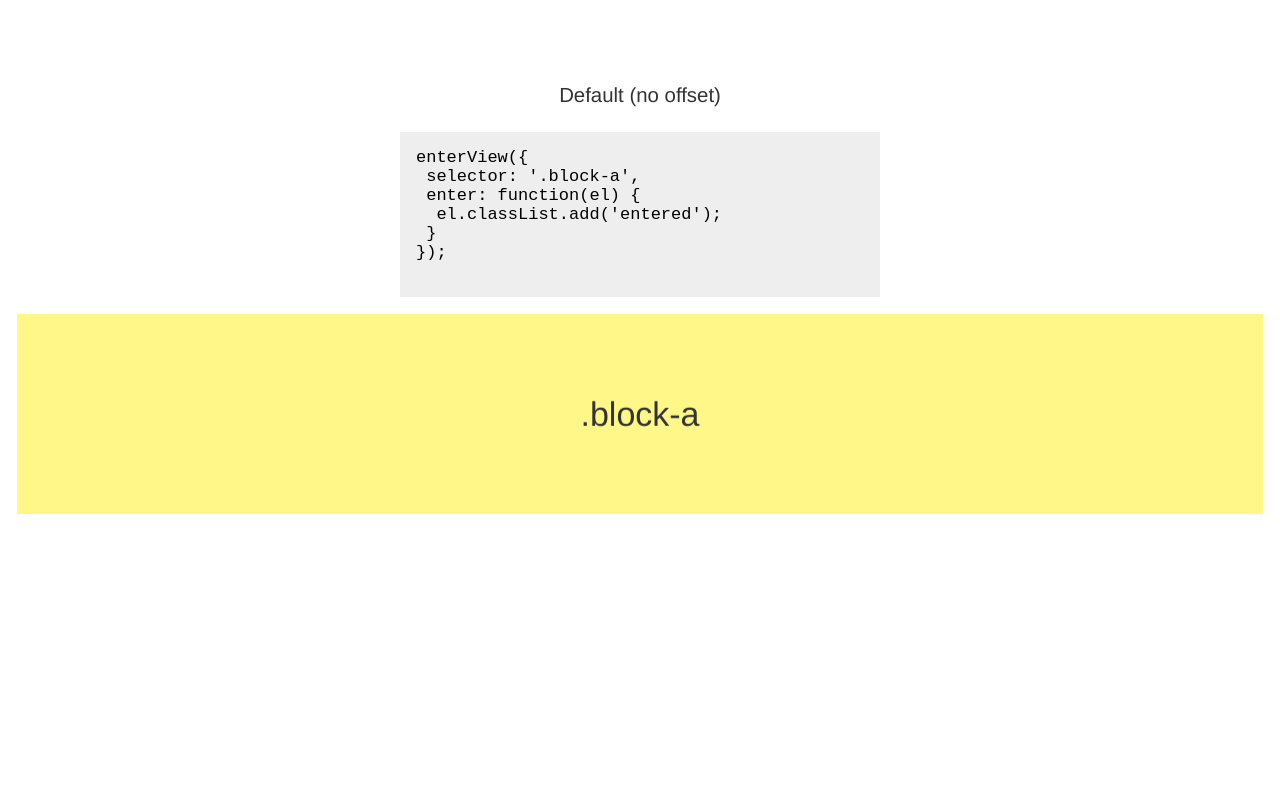
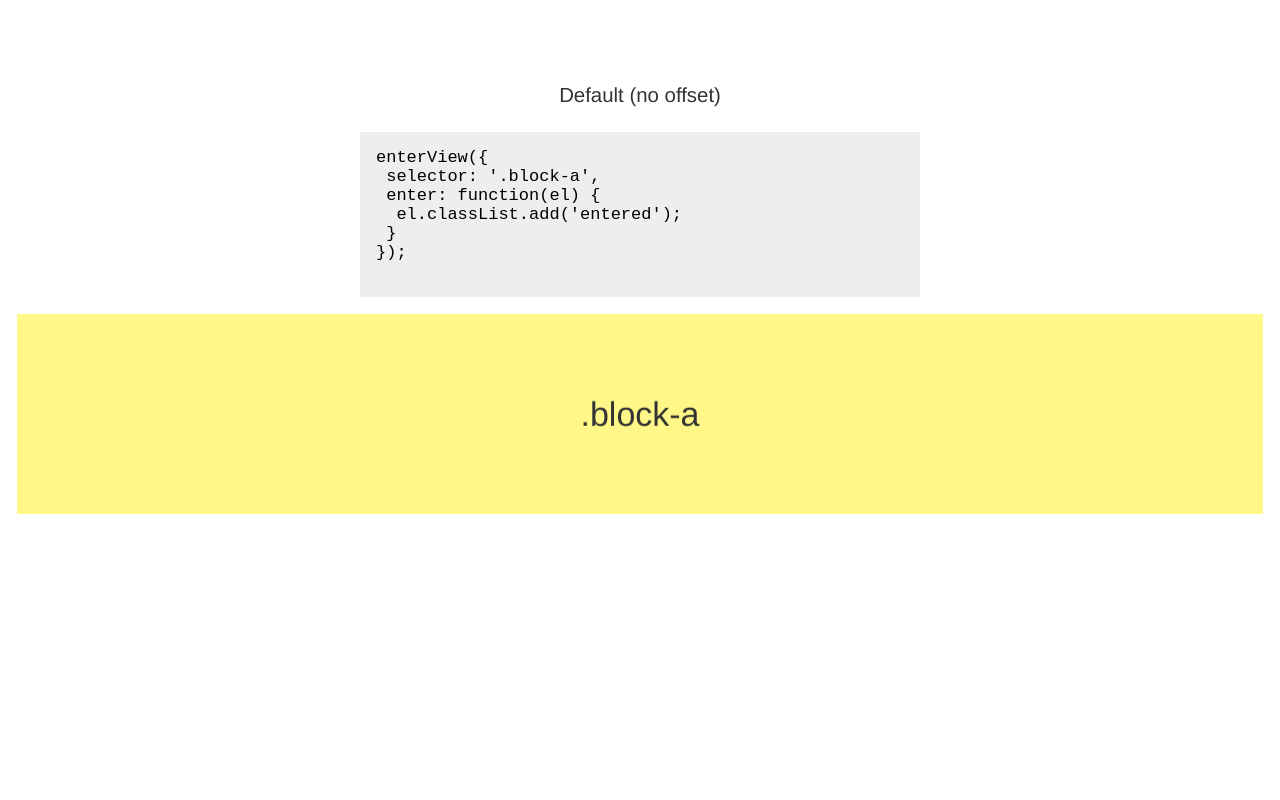
Before and after one commit to russellsamora/enter-view, a website: page index.html in a window 1280 px wide. Shown: the part 1220-2020 px from the top of the page. Drawn offline with Linux system fonts and the light colour scheme.

Commit message:
more padding on code snippets

```diff
--- a/index.html
+++ b/index.html
@@ -90,7 +90,7 @@
         	}
 
 					pre {
-						max-width: 30rem;
+						max-width: 35rem;
 						margin: 0 auto;
 						background-color: #eee;
 						padding: 1rem;
```
